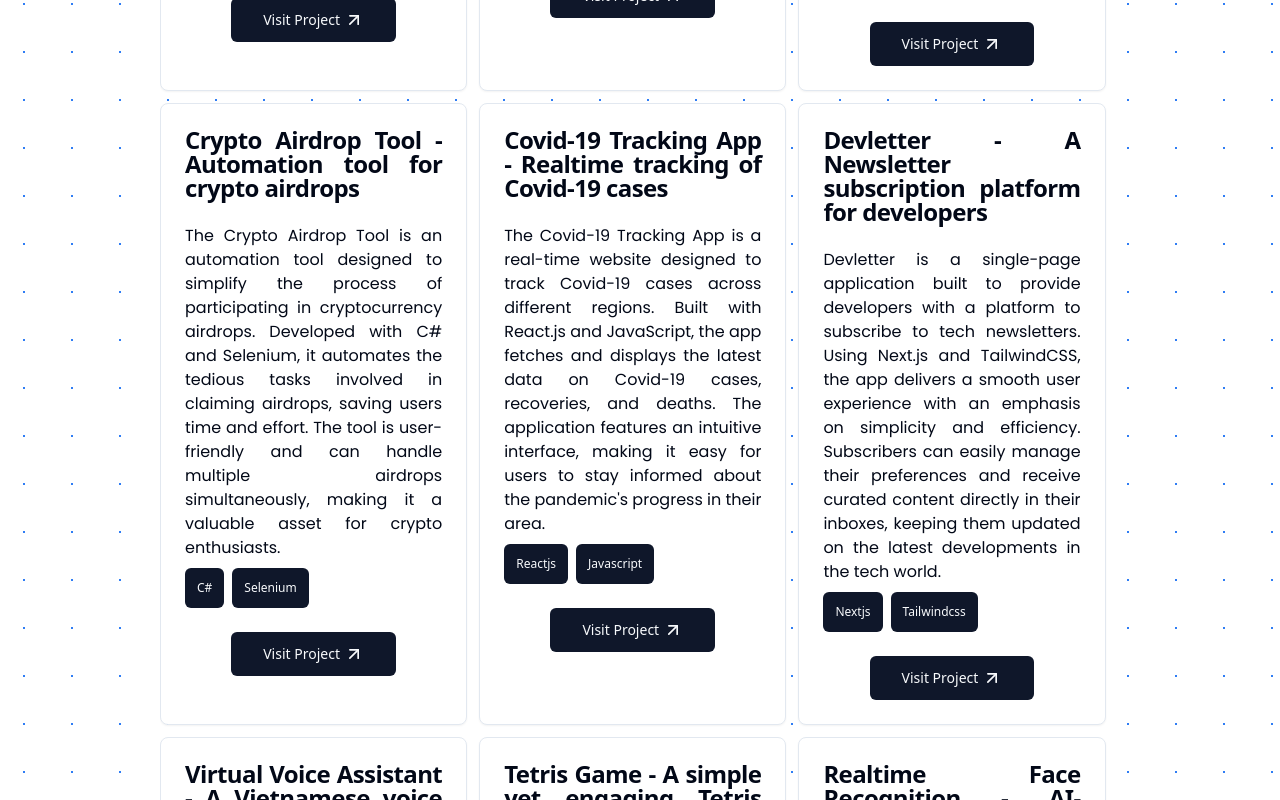
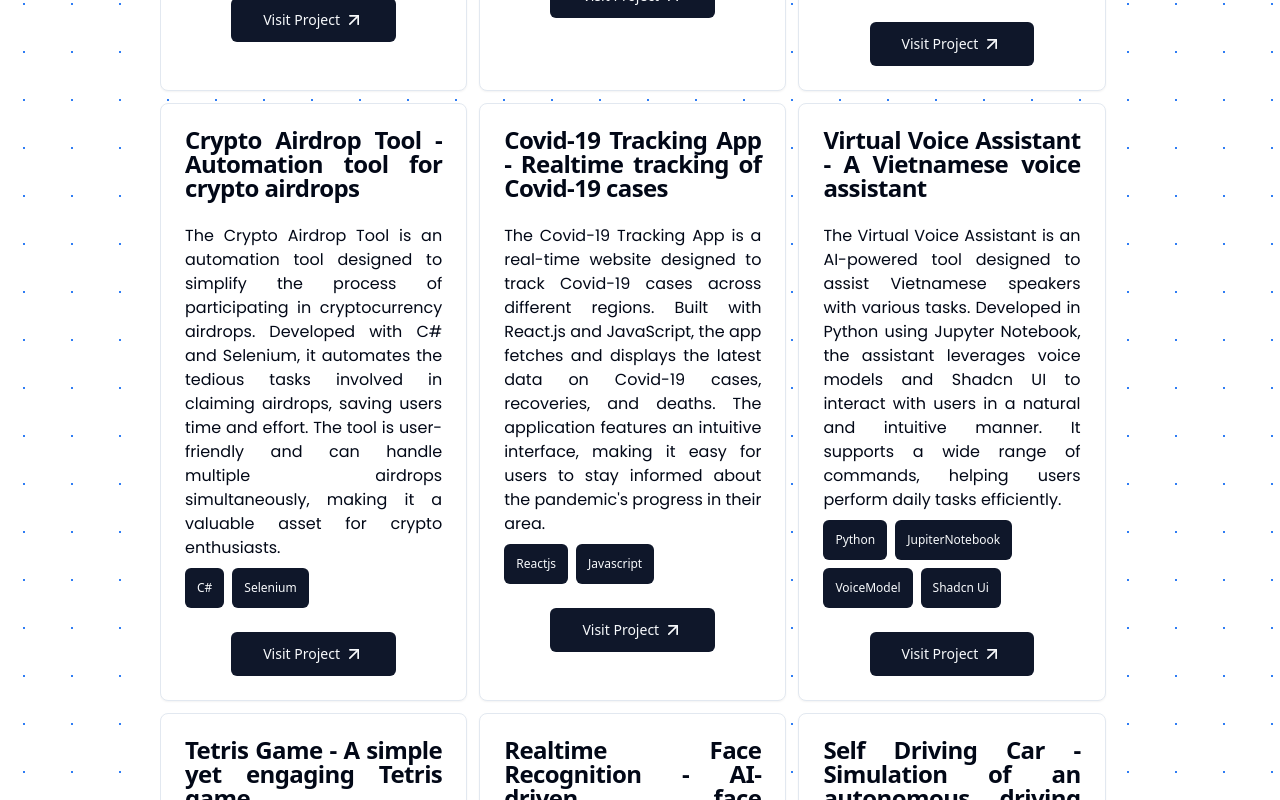
Before and after one commit to thuhoaitt98/hoaitran_portfolio, a Next.js app: page /projects in a window 1280 px wide. Shown: the part 1700-2500 px from the top of the page. Built offline with nearby package versions, Linux system fonts and the light colour scheme.

Commit message:
fix-typo

```diff
--- a/src/app/projects/page.tsx
+++ b/src/app/projects/page.tsx
@@ -83,13 +83,6 @@ const projectsPage = () => {
             link: "https://github.com/hungdhv97/covid-19-tracker-app",
         },
         {
-            title: "Devletter - A Newsletter subscription platform for developers",
-            description:
-                "Devletter is a single-page application built to provide developers with a platform to subscribe to tech newsletters. Using Next.js and TailwindCSS, the app delivers a smooth user experience with an emphasis on simplicity and efficiency. Subscribers can easily manage their preferences and receive curated content directly in their inboxes, keeping them updated on the latest developments in the tech world.",
-            tags: ["Nextjs", "Tailwindcss"],
-            link: "https://github.com/taqui-786/Devletter",
-        },
-        {
             title: "Virtual Voice Assistant - A Vietnamese voice assistant",
             description:
                 "The Virtual Voice Assistant is an AI-powered tool designed to assist Vietnamese speakers with various tasks. Developed in Python using Jupyter Notebook, the assistant leverages voice models and Shadcn UI to interact with users in a natural and intuitive manner. It supports a wide range of commands, helping users perform daily tasks efficiently.",
```
